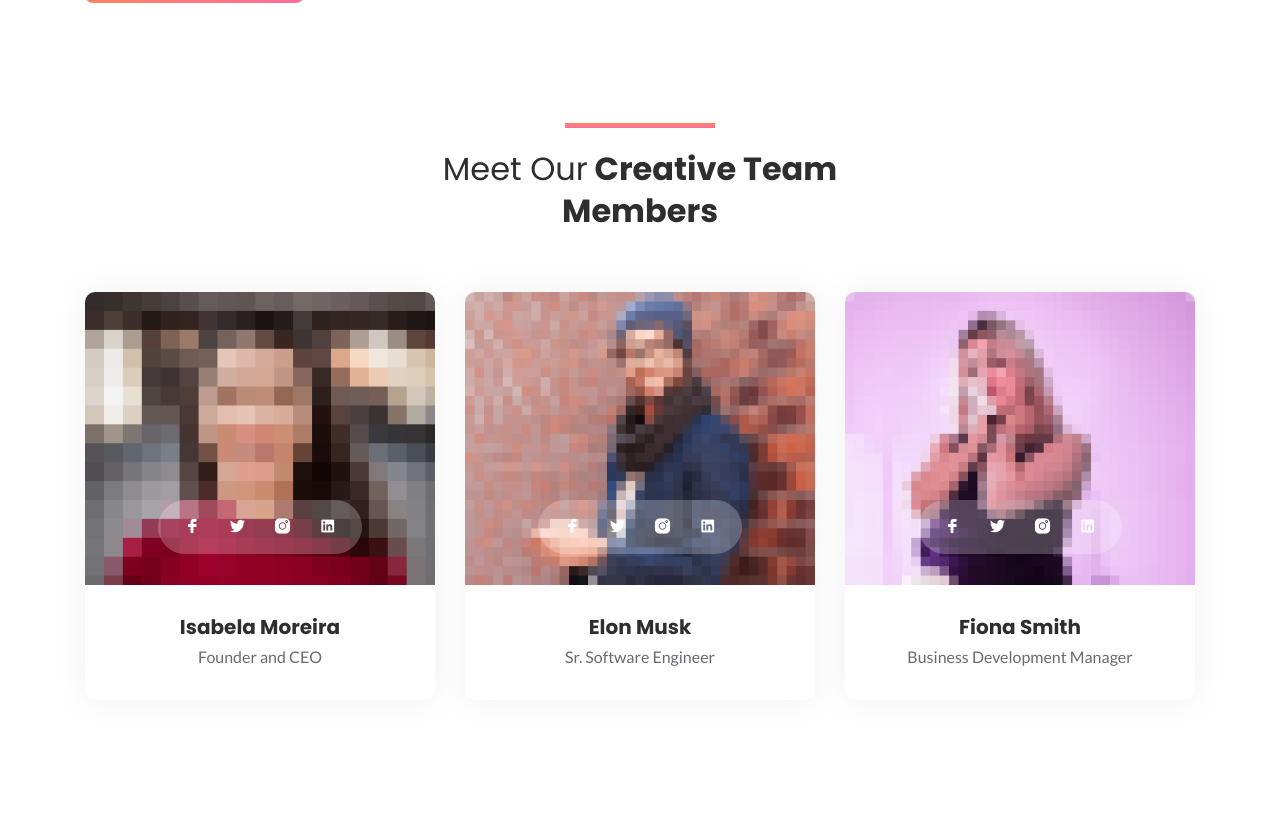
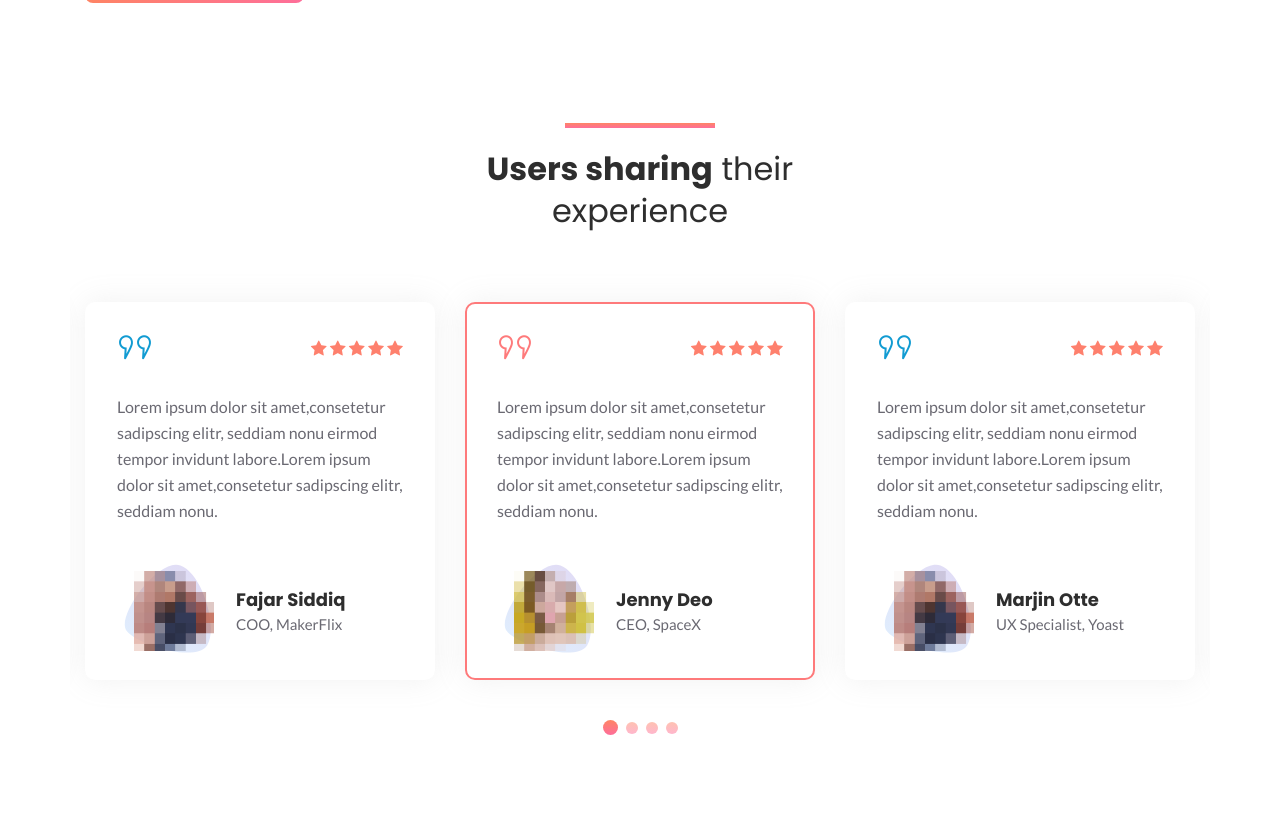
Before and after one commit to zingmeup/workchex, a plain HTML site: page index.html in a window 1280 px wide. Shown: the part 4634-5451 px from the top of the page. Drawn offline with Linux system fonts and the light colour scheme; animation ran at ten frames a second; files whose address does not match are found by name.

Commit message:
team removal

```diff
--- a/index.html
+++ b/index.html
@@ -389,83 +389,6 @@
 
     <!--====== ABOUT PART ENDS ======-->
 
-
-    <!--====== TEAM PART START ======-->
-
-    <section id="team" class="team-area pt-120">
-        <div class="container">
-            <div class="row justify-content-center">
-                <div class="col-lg-5">
-                    <div class="section-title text-center pb-30">
-                        <div class="line m-auto"></div>
-                        <h3 class="title"><span>Meet Our</span> Creative Team Members</h3>
-                    </div> <!-- section title -->
-                </div>
-            </div> <!-- row -->
-            <div class="row justify-content-center">
-                <div class="col-lg-4 col-md-7 col-sm-8">
-                    <div class="single-team text-center mt-30 wow fadeIn" data-wow-duration="1s" data-wow-delay="0.2s">
-                        <div class="team-image">
-                            <img src="assets/images/team-1.png" alt="Team">
-                            <div class="social">
-                                <ul>
-                                    <li><a href="#"><i class="lni-facebook-filled"></i></a></li>
-                                    <li><a href="#"><i class="lni-twitter-filled"></i></a></li>
-                                    <li><a href="#"><i class="lni-instagram-filled"></i></a></li>
-                                    <li><a href="#"><i class="lni-linkedin-original"></i></a></li>
-                                </ul>
-                            </div>
-                        </div>
-                        <div class="team-content">
-                            <h5 class="holder-name"><a href="#">Isabela Moreira</a></h5>
-                            <p class="text">Founder and CEO</p>
-                        </div>
-                    </div> <!-- single team -->
-                </div>
-                <div class="col-lg-4 col-md-7 col-sm-8">
-                    <div class="single-team text-center mt-30 wow fadeIn" data-wow-duration="1s" data-wow-delay="0.5s">
-                        <div class="team-image">
-                            <img src="assets/images/team-2.png" alt="Team">
-                            <div class="social">
-                                <ul>
-                                    <li><a href="#"><i class="lni-facebook-filled"></i></a></li>
-                                    <li><a href="#"><i class="lni-twitter-filled"></i></a></li>
-                                    <li><a href="#"><i class="lni-instagram-filled"></i></a></li>
-                                    <li><a href="#"><i class="lni-linkedin-original"></i></a></li>
-                                </ul>
-                            </div>
-                        </div>
-                        <div class="team-content">
-                            <h5 class="holder-name"><a href="#">Elon Musk</a></h5>
-                            <p class="text">Sr. Software Engineer</p>
-                        </div>
-                    </div> <!-- single team -->
-                </div>
-                <div class="col-lg-4 col-md-7 col-sm-8">
-                    <div class="single-team text-center mt-30 wow fadeIn" data-wow-duration="1s" data-wow-delay="0.8s">
-                        <div class="team-image">
-                            <img src="assets/images/team-3.png" alt="Team">
-                            <div class="social">
-                                <ul>
-                                    <li><a href="#"><i class="lni-facebook-filled"></i></a></li>
-                                    <li><a href="#"><i class="lni-twitter-filled"></i></a></li>
-                                    <li><a href="#"><i class="lni-instagram-filled"></i></a></li>
-                                    <li><a href="#"><i class="lni-linkedin-original"></i></a></li>
-                                </ul>
-                            </div>
-                        </div>
-                        <div class="team-content">
-                            <h5 class="holder-name"><a href="#">Fiona Smith</a></h5>
-                            <p class="text">Business Development Manager</p>
-                        </div>
-                    </div> <!-- single team -->
-                </div>
-            </div> <!-- row -->
-        </div> <!-- container -->
-    </section>
-
-    <!--====== TEAM PART ENDS ======-->
-
     <!--====== TESTIMONIAL PART START ======-->
 
     <section id="testimonial" class="testimonial-area pt-120">
```
